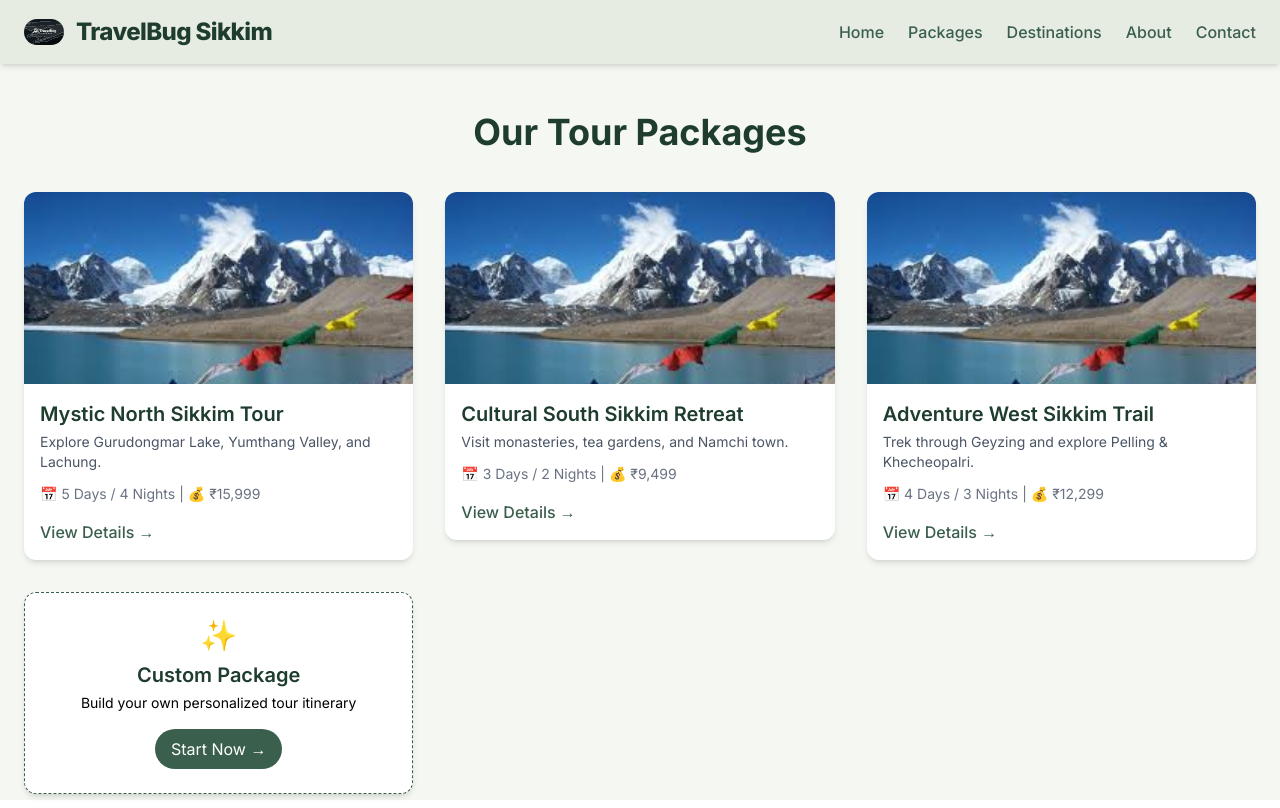
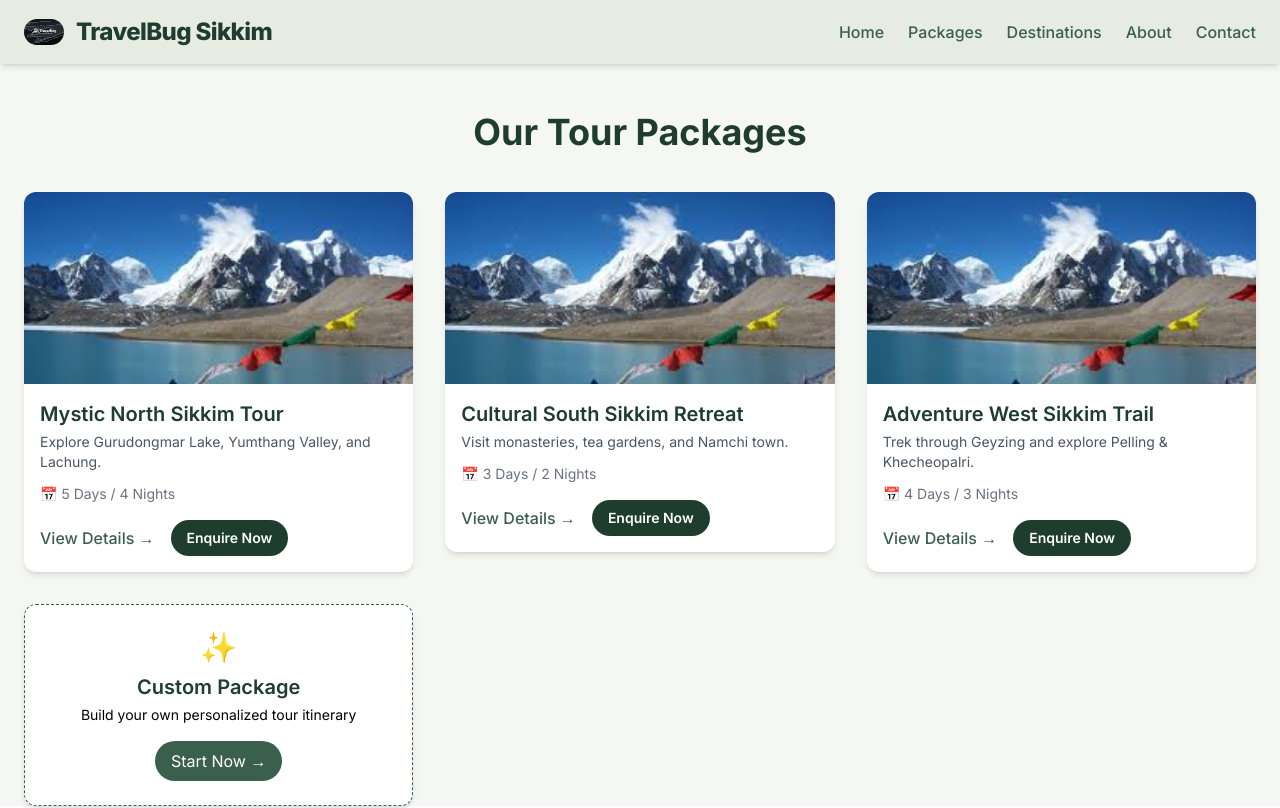
Before and after one commit to parikshitdahal/TravelBug, a Next.js app: page /packages in a window 1280 px wide. Shown: the top 808 px of the page. Built offline with nearby package versions, Linux system fonts and the light colour scheme.

Commit message:
Remove pricing and shift package flow to enquiries

```diff
--- a/src/app/components/CuratedBookingForm.tsx
+++ b/src/app/components/CuratedBookingForm.tsx
@@ -5,10 +5,9 @@ import { useState } from 'react';
 export interface CuratedBookingFormProps {
   packageTitle: string;   // e.g., pkg.title
   duration: string;       // e.g., pkg.duration ("3 Nights 4 Days")
-  price?: string;         // optional e.g., pkg.price
 }
 
-export default function CuratedBookingForm({ packageTitle, duration, price }: CuratedBookingFormProps) {
+export default function CuratedBookingForm({ packageTitle, duration }: CuratedBookingFormProps) {
   const [form, setForm] = useState({ name: '', email: '', phone: '', message: '' });
   const [status, setStatus] = useState<'idle'|'loading'|'success'|'error'>('idle');
   const [error, setError] = useState('');
@@ -27,7 +26,7 @@ export default function CuratedBookingForm({ packageTitle, duration, price }: Cu
       const res = await fetch('/api/book-curated', {
         method: 'POST',
         headers: { 'Content-Type': 'application/json' },
-        body: JSON.stringify({ ...form, packageTitle, duration, price }),
+        body: JSON.stringify({ ...form, packageTitle, duration }),
       });
 
       const data = await res.json().catch(() => ({}));
@@ -56,11 +55,6 @@ export default function CuratedBookingForm({ packageTitle, duration, price }: Cu
         <p className="text-sm text-gray-700">
           <span className="font-semibold text-[#1E3D2F]">Duration:</span> {duration}
         </p>
-        {price ? (
-          <p className="text-sm text-gray-700">
-            <span className="font-semibold text-[#1E3D2F]">Price:</span> {price}
-          </p>
-        ) : null}
       </div>
 
       {/* Name */}
--- a/src/app/components/PackageCard.tsx
+++ b/src/app/components/PackageCard.tsx
@@ -30,15 +30,23 @@ export default function PackageCard({ pkg }: { pkg: Package }) {
         <p className="text-sm text-gray-600 mt-1">{pkg.description}</p>
 
         <div className="mt-3 text-sm text-gray-500">
-          📅 {pkg.duration} | 💰 {pkg.price}
+          📅 {pkg.duration}
         </div>
 
-        <Link
-          href={`/packages/${pkg.slug}`}
-          className="mt-4 inline-block text-[#3B5F4D] hover:text-[#1E3D2F] font-medium"
-        >
-          View Details →
-        </Link>
+        <div className="mt-4 flex items-center gap-4">
+          <Link
+            href={`/packages/${pkg.slug}`}
+            className="inline-block text-[#3B5F4D] hover:text-[#1E3D2F] font-medium"
+          >
+            View Details →
+          </Link>
+          <Link
+            href="/contacts"
+            className="inline-block rounded-full bg-[#1E3D2F] px-4 py-2 text-sm font-semibold text-white transition hover:bg-[#163026]"
+          >
+            Enquire Now
+          </Link>
+        </div>
       </div>
     </div>
   )
--- a/src/app/data/packages.ts
+++ b/src/app/data/packages.ts
@@ -12,7 +12,6 @@ export interface Package {
   slug: string
   description: string
   duration: string
-  price: string
   media: { type: 'image' | 'video'; src: string }[]
   overview: string
   pickup: string
@@ -29,7 +28,6 @@ export const packages: Package[] = [
     slug: 'north-sikkim-tour',
     description: 'Explore Gurudongmar Lake, Yumthang Valley, and Lachung.',
     duration: '5 Days / 4 Nights',
-    price: '₹15,999',
     media: [
       { type: 'image', src: '/packages/north.jpg' },
       { type: 'video', src: '/packages/north.mp4' },
@@ -84,7 +82,6 @@ export const packages: Package[] = [
     slug: 'south-sikkim-retreat',
     description: 'Visit monasteries, tea gardens, and Namchi town.',
     duration: '3 Days / 2 Nights',
-    price: '₹9,499',
     media: [
       { type: 'image', src: '/packages/south.jpg' },
       { type: 'video', src: '/packages/south.mp4' },
@@ -126,7 +123,6 @@ export const packages: Package[] = [
     slug: 'west-sikkim-trail',
     description: 'Trek through Geyzing and explore Pelling & Khecheopalri.',
     duration: '4 Days / 3 Nights',
-    price: '₹12,299',
     media: [
       { type: 'image', src: '/packages/west.jpg' },
       { type: 'video', src: '/packages/west.mp4' },
--- a/src/app/packages/[slug]/page.tsx
+++ b/src/app/packages/[slug]/page.tsx
@@ -53,7 +53,7 @@ const PackageDetails = () => {
           <div className="absolute inset-0 bg-blue bg-opacity-50 flex flex-col justify-center items-center text-white text-center px-4">
             <h1 className="text-3xl sm:text-5xl font-bold mb-4">{pkg.title}</h1>
             <div className="bg-white text-black px-6 py-2 rounded-lg font-medium text-lg shadow">
-              {pkg.price} – {pkg.duration}
+              {pkg.duration}
             </div>
           </div>
         </div>
```
